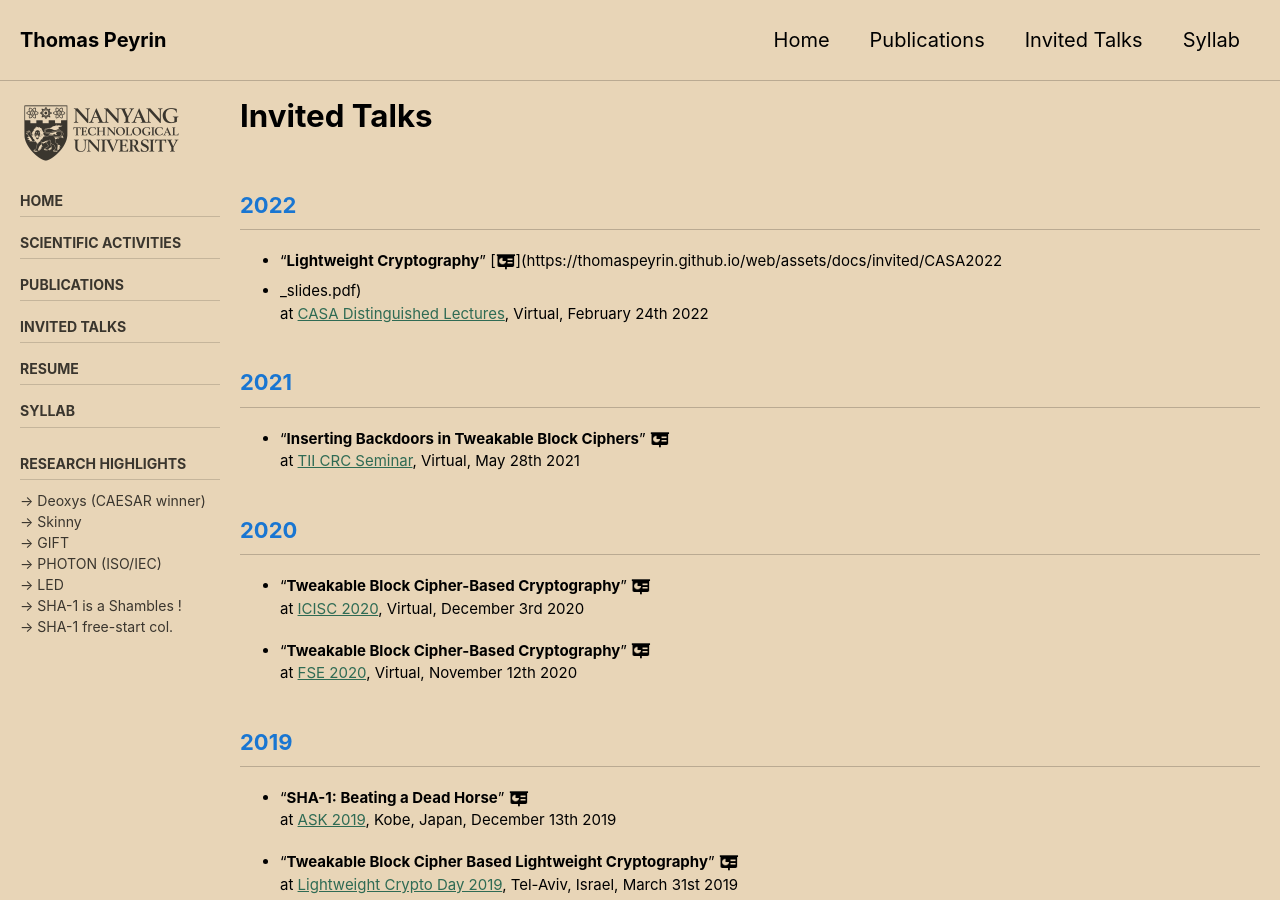
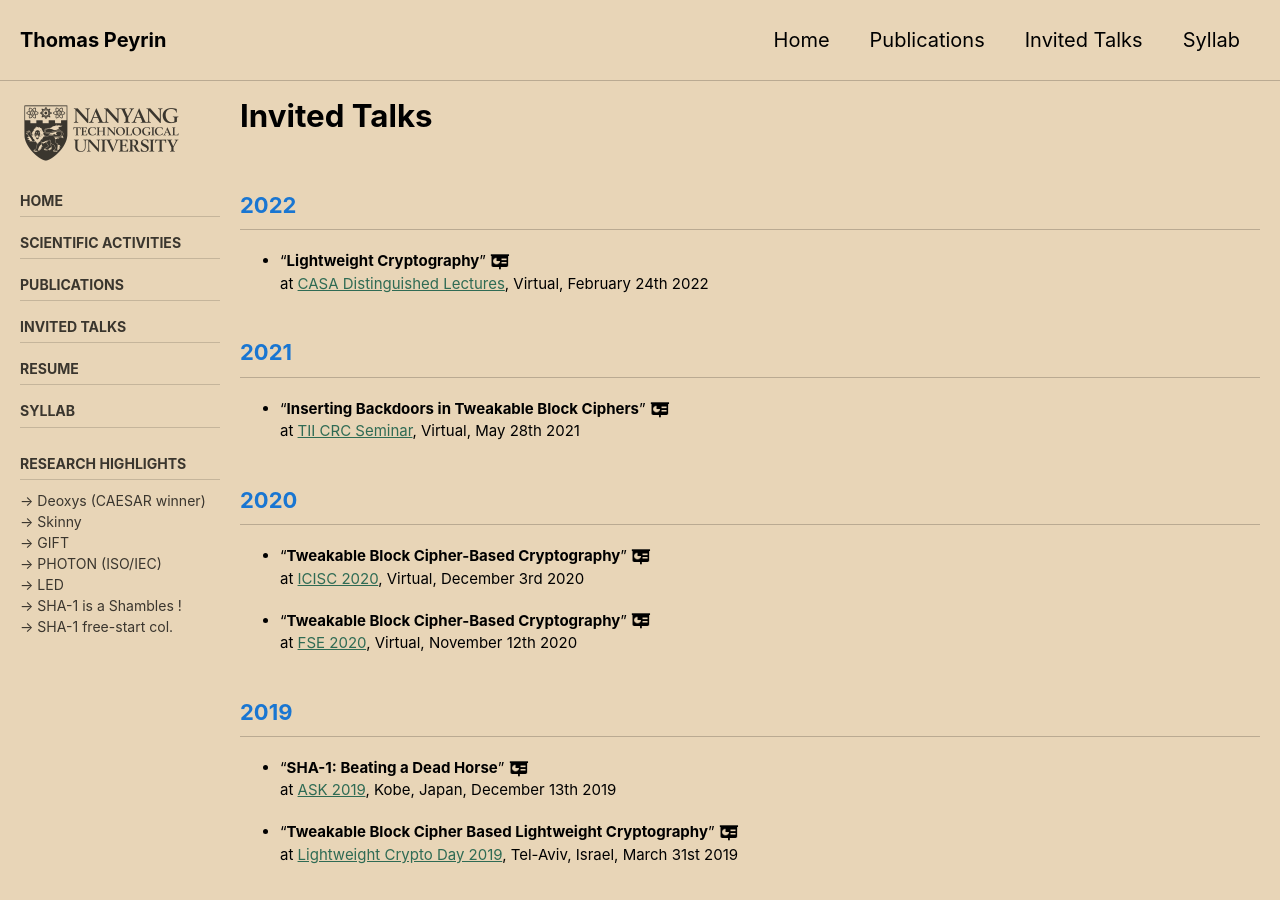
Before and after one commit to thomaspeyrin/web, a Jekyll site: the page built from invited.md, in a window 1280 px wide and 900 px high. Built offline with Jekyll 4.4.1, drawn with Linux system fonts in a browser that asks for light colours; cached includes are drawn as plain includes; nearby versions of some CDN libraries; our own code applies the rules of GitHub Pages for plain Markdown files.

Commit message:
Update invited.md

```diff
--- a/invited.md
+++ b/invited.md
@@ -16,8 +16,7 @@ sidebar:
 
 ## 2022
 
-- "**Lightweight Cryptography**"  [![](https://thomaspeyrin.github.io/web/assets/images/pres_icon_small.png "slides")](https://thomaspeyrin.github.io/web/assets/docs/invited/CASA2022
-- _slides.pdf)
+- "**Lightweight Cryptography**"  [![](https://thomaspeyrin.github.io/web/assets/images/pres_icon_small.png "slides")](https://thomaspeyrin.github.io/web/assets/docs/invited/CASA2022_slides.pdf)
 at [CASA Distinguished Lectures](https://casa.rub.de/news/casa-distinguished-lectures), Virtual, February 24th 2022
 
 ## 2021
```
